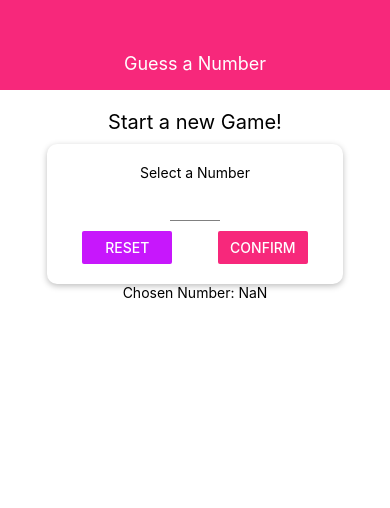
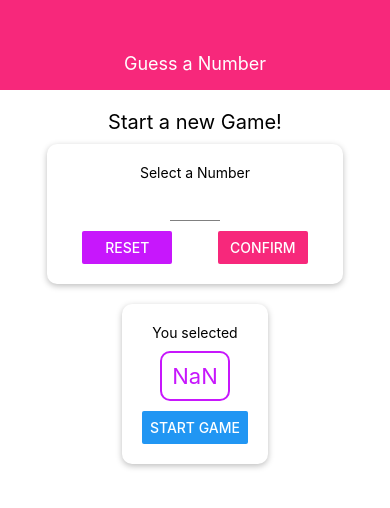
Before and after one commit to JoseManuelMunozManzano/rn-guess-number, a React Native app: screen / in a window 390 px wide. Both pictures are taken after a click on the button "CONFIRM". Shown: the top 508 px of the page. Built offline with nearby package versions, Linux system fonts and the light colour scheme.

Commit message:
Time to finish the Confirmation Box

```diff
--- /dev/null
+++ b/components/NumberContainer.js
@@ -0,0 +1,28 @@
+import React from 'react';
+import { StyleSheet, Text, View } from 'react-native';
+
+import Colors from '../constants/color';
+
+export const NumberContainer = ({ value }) => {
+  return (
+    <View style={styles.container}>
+      <Text style={styles.number}>{value}</Text>
+    </View>
+  );
+};
+
+const styles = StyleSheet.create({
+  container: {
+    borderWidth: 2,
+    borderColor: Colors.accent,
+    padding: 10,
+    borderRadius: 10,
+    marginVertical: 10,
+    alignItems: 'center',
+    justifyContent: 'center',
+  },
+  number: {
+    color: Colors.accent,
+    fontSize: 22,
+  },
+});
--- a/screens/StartGameScreen.js
+++ b/screens/StartGameScreen.js
@@ -11,6 +11,7 @@
 
 import { Card } from '../components/Card';
 import { Input } from '../components/Input';
+import { NumberContainer } from '../components/NumberContainer';
 import Colors from '../constants/color';
 
 export const StartGameScreen = () => {
@@ -45,12 +46,20 @@
     // next time the component is rendered.
     // So, these 3 state changes are all batched together to result in one render cycle.
     setSelectedNumber(chosenNumber);
+
+    Keyboard.dismiss();
   };
 
   let confirmedOutput;
 
   if (confirmed) {
-    confirmedOutput = <Text>Chosen Number: {selectedNumber}</Text>;
+    confirmedOutput = (
+      <Card style={styles.summaryContainer}>
+        <Text>You selected</Text>
+        <NumberContainer value={selectedNumber} />
+        <Button title="START GAME" />
+      </Card>
+    );
   }
 
   return (
@@ -124,4 +133,8 @@
     width: 50,
     textAlign: 'center',
   },
+  summaryContainer: {
+    marginTop: 20,
+    alignItems: 'center',
+  },
 });
```
